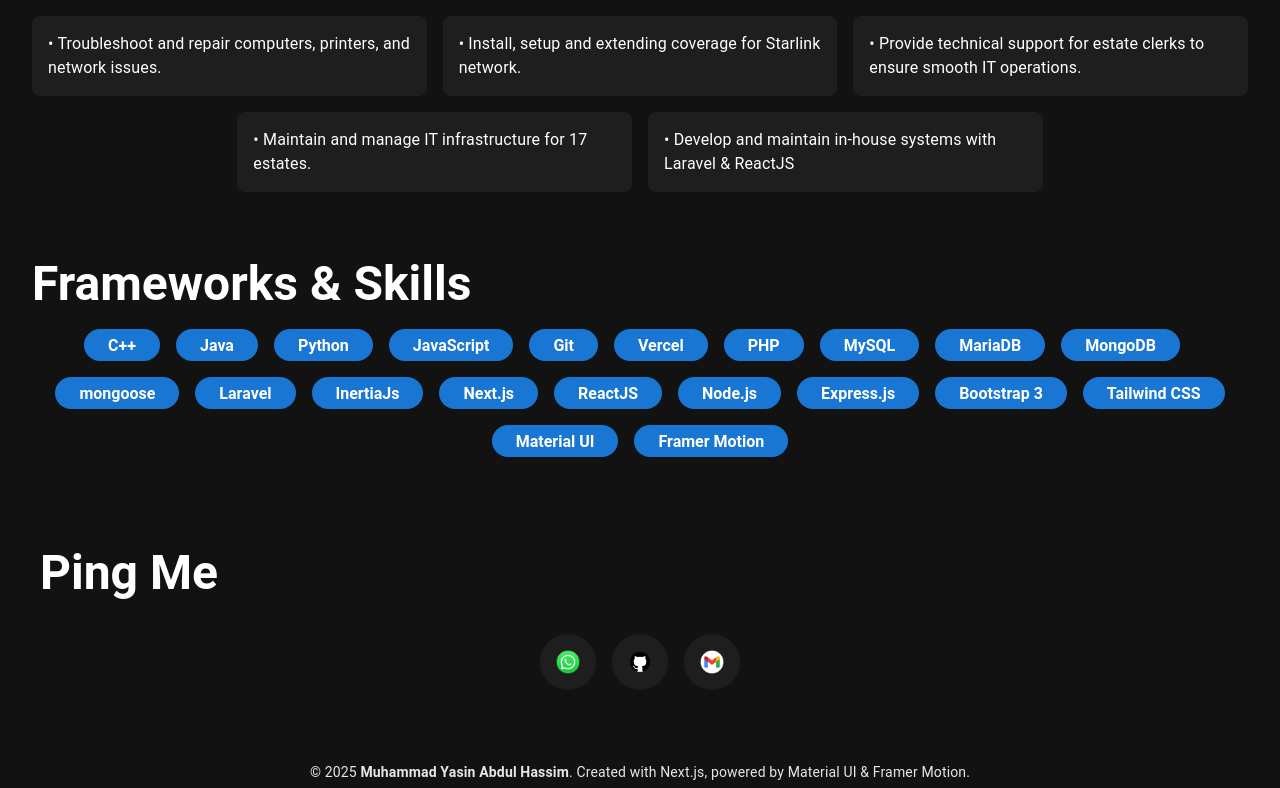
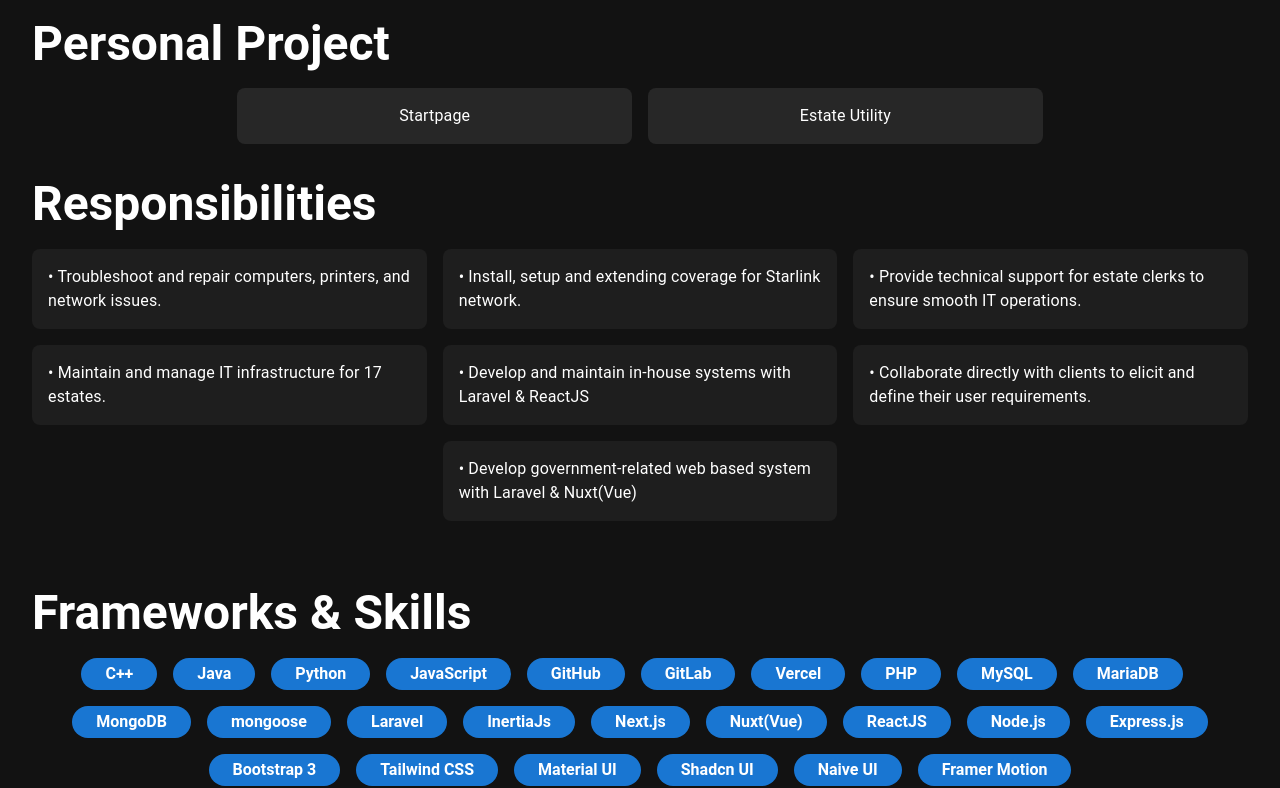
Before and after one commit to YsinHsim/yasinhassim, a Next.js app: page / in a window 1280 px wide. Shown: the part 2775-3563 px from the top of the page. Built offline with nearby package versions, Linux system fonts and the light colour scheme.

Commit message:
Update my project. <3

```diff
--- a/app/components/CurrentRole.js
+++ b/app/components/CurrentRole.js
@@ -4,31 +4,48 @@ import { Box, Typography, Grid } from "@mui/material";
 import { motion, useInView } from "framer-motion";
 import { useRef } from "react";
 
+// Array for responsibilities
 const responsibilities = [
   "Troubleshoot and repair computers, printers, and network issues.",
   "Install, setup and extending coverage for Starlink network.",
   "Provide technical support for estate clerks to ensure smooth IT operations.",
   "Maintain and manage IT infrastructure for 17 estates.",
   "Develop and maintain in-house systems with Laravel & ReactJS",
+  "Collaborate directly with clients to elicit and define their user requirements.",
+  "Develop government-related web based system with Laravel & Nuxt(Vue)",
 ];
 
+// Array for in-house (work) projects
 const inHouseSystems = [
+  { name: "eNORES", link: "https://enores.jtksabah.gov.my/" },
   { name: "Hardware Tracking System", link: "https://github.com/YsinHsim/hardware-tracking" },
   { name: "Purchase Document Tracking System" },
   { name: "Budget System" },
 ];
 
+// Array for personal projects
+const personalProject = [
+  { name: "Startpage" , link: "https://startpage-yasin.vercel.app/" },
+  { name: "Estate Utility" , link: "https://estate-utility.vercel.app/" }
+];
+
 export default function Responsibilities({ id }) {
+  // Ref and inView hook for Responsibilities section animation
   const refResponsibilities = useRef(null);
   const isInViewResponsibilities = useInView(refResponsibilities, { once: true, margin: "50px" });
 
+  // Ref and inView hook for In-House Systems (Work Project) section animation
   const refInHouse = useRef(null);
   const isInViewInHouse = useInView(refInHouse, { once: true, margin: "50px" });
+
+  // Ref and inView hook for Personal Project section animation
+  const refPersonalProject = useRef(null);
+  const isInViewPersonalProject = useInView(refPersonalProject, { once: true, margin: "50px" });
 
   return (
     <Box id={id} sx={{ backgroundColor: "#121212", color: "white", p: 4 }}>
 
-      {/* In-House Systems Section */}
+      {/* Work Project Section */}
       <motion.div
         ref={refInHouse}
         initial={{ opacity: 0, x: "100%" }}
@@ -44,7 +61,7 @@ export default function Responsibilities({ id }) {
             textAlign: { xs: "center", sm: "left" },
           }}
         >
-          In-House Systems
+          Work Project
         </Typography>
       </motion.div>
 
@@ -78,6 +95,63 @@ export default function Responsibilities({ id }) {
                 </Typography>
               ) : (
                 <Typography variant="body1">{system.name}</Typography>
+              )}
+            </motion.div>
+          </Grid>
+        ))}
+      </Grid>
+
+      {/* Personal Project Section - Added as requested */}
+      <motion.div
+        ref={refPersonalProject} // Use new ref for personal project section
+        initial={{ opacity: 0, x: "100%" }}
+        animate={isInViewPersonalProject ? { opacity: 1, x: 0 } : {}} // Animate based on its own inView state
+        transition={{ duration: 1, ease: "easeOut" }}
+      >
+        <Typography
+          variant="h3"
+          fontWeight="bold"
+          gutterBottom
+          sx={{
+            fontSize: { xs: "2rem", sm: "3rem", md: "3rem" },
+            textAlign: { xs: "center", sm: "left" },
+            mt: { xs: 2, sm: 4 }, // Add margin top for spacing
+          }}
+        >
+          Personal Project
+        </Typography>
+      </motion.div>
+
+      <Grid container spacing={2} justifyContent="center">
+        {personalProject.map((project, index) => ( // Map over personalProject array
+          <Grid item xs={12} sm={6} md={4} key={index}>
+            <motion.div
+              initial={{ opacity: 0, y: 30 }}
+              animate={isInViewPersonalProject ? { opacity: 1, y: 0 } : {}} // Animate based on its own inView state
+              transition={{ duration: 0.5, ease: "easeOut" }}
+              whileHover={{ scale: 1.05, backgroundColor: "#333", transition: { duration: 0.3 } }}
+              whileTap={{ scale: 0.95 }}
+              style={{
+                borderRadius: 8,
+                padding: 16,
+                backgroundColor: "#272727", // Consistent background color
+                textAlign: "center",
+                fontWeight: "bold",
+              }}
+            >
+              {project.link ? ( // Check if link exists
+                <Typography
+                  variant="body1"
+                  component="a"
+                  href={project.link}
+                  target="_blank"
+                  rel="noopener noreferrer"
+                  sx={{ textDecoration: "none", color: "inherit" }}
+                >
+                  {project.name}
+                </Typography>
+              ) : (
+                <Typography variant="body1">{project.name}</Typography>
               )}
             </motion.div>
           </Grid>
--- a/app/components/TechSkills.js
+++ b/app/components/TechSkills.js
@@ -3,14 +3,15 @@
 
 import { Box, Typography, Grid, Chip, Stack } from "@mui/material";
 import { motion, useInView } from "framer-motion";
-import { useRef } from "react";
+import { useRef, useState } from "react"; // Import useState
 
 const techSkills = [
     { label: "C++", color: "primary" },
     { label: "Java", color: "primary" },
     { label: "Python", color: "primary" },
     { label: "JavaScript", color: "primary" },
-    { label: "Git", color: "primary" },
+    { label: "GitHub", color: "primary" },
+    { label: "GitLab", color: "primary" },
     { label: "Vercel", color: "primary" },
     { label: "PHP", color: "primary" },
     { label: "MySQL", color: "primary" },
@@ -20,12 +21,15 @@ const techSkills = [
     { label: "Laravel", color: "primary" },
     { label: "InertiaJs", color: "primary" },
     { label: "Next.js", color: "primary" },
+    { label: "Nuxt(Vue)", color: "primary" },
     { label: "ReactJS", color: "primary" },
     { label: "Node.js", color: "primary" },
     { label: "Express.js", color: "primary" },
     { label: "Bootstrap 3", color: "primary" },
     { label: "Tailwind CSS", color: "primary" },
     { label: "Material UI", color: "primary" },
+    { label: "Shadcn UI", color: "primary" },
+    { label: "Naive UI", color: "primary" },
     { label: "Framer Motion", color: "primary" },
 ];
 
@@ -59,7 +63,11 @@ export default function TechSkills() {
                         spacing={2}
                         sx={{ flexWrap: "wrap", justifyContent: "center" }}
                     >
-                        {techSkills.map((skill, index) => (
+                        {techSkills.map((skill, index) => {
+                            // Use useState to manage hover state for each chip
+                            const [isHovered, setIsHovered] = useState(false);
+
+                            return (
                                 <motion.div
                                     key={index}
                                     initial={{ opacity: 0, y: 30 }}
@@ -67,10 +75,25 @@ export default function TechSkills() {
                                     transition={{ duration: 0.5, ease: "easeOut" }}
                                     whileHover={{ scale: 1.1, transition: { duration: 0.3 } }}
                                     whileTap={{ scale: 0.95 }}
+                                    onHoverStart={() => setIsHovered(true)} // Set hover state to true on hover start
+                                    onHoverEnd={() => setIsHovered(false)}   // Set hover state to false on hover end
                                 >
-                                <Chip label={skill.label} color={skill.color} sx={{ p: 1.5, mb: 2, fontSize: "1rem", fontWeight: "bold" }} />
+                                    <Chip
+                                        label={skill.label}
+                                        // Dynamically set the color based on hover state
+                                        color={isHovered ? "secondary" : skill.color}
+                                        sx={{
+                                            p: 1.5,
+                                            mb: 2,
+                                            fontSize: "1rem",
+                                            fontWeight: "bold",
+                                            // Add a transition for the background color with a delay for a smooth effect
+                                            transition: "background-color 0.3s ease-in-out 0.1s", // Added 0.1s delay
+                                        }}
+                                    />
                                 </motion.div>
-                        ))}
+                            );
+                        })}
                     </Stack>
             </Grid>
         </Box>
```
Lines whose indentation alone changed are shown as unchanged.
